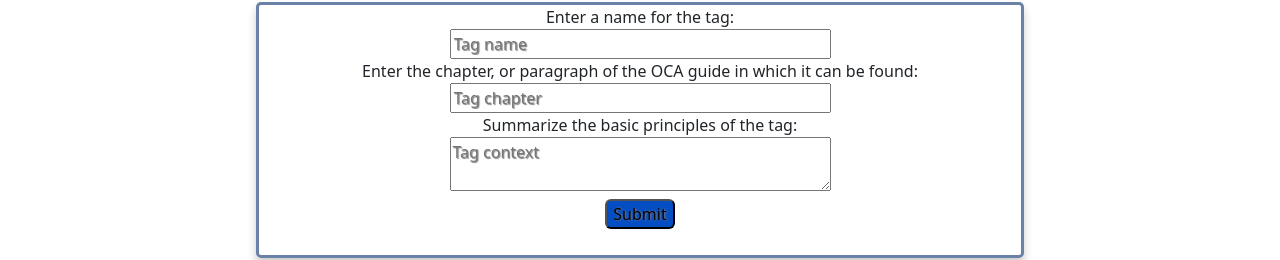
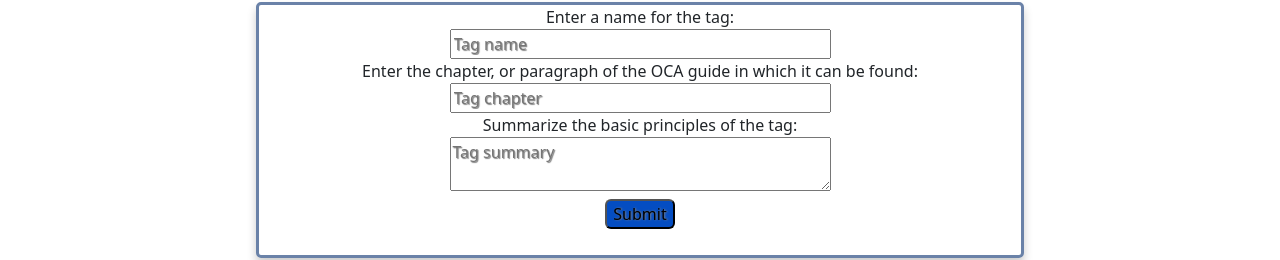
Before and after one commit to RaafiKuijper/OCA-app, a React (Vite) app in the folder frontend/: page /tags in a window 1280 px wide. Shown: the part 198-458 px from the top of the page. Built offline with nearby package versions, Linux system fonts and the light colour scheme; no server answers.

Commit message:
Empty tag fix
Using some logic empty tags are now not added to the database.

Also resolved a <p/> inside a <p/> issue with Raafi's help.

```diff
--- a/frontend/src/Tag/CreateTagComponent.tsx
+++ b/frontend/src/Tag/CreateTagComponent.tsx
@@ -12,12 +12,17 @@ function CreateTagComponent() {
   const [count, setCount] = useState<number>(0); // count is used to only show this message upon creation of a tag
 
   const postData = async () => {
+    if (!tagName || !tagChapter || !tagSummary) {
+      console.error("Can't submit empty Tag.");
+      setDispText(`Please enter a tag name, the chapter or paragraph it can be read about and a basic summary.`);
+    } else {
       await axios.post(`http://localhost:8080/api/v1/tags/add`, {
         name: tagName,
         chapter: tagChapter,
         summary: tagSummary,
       });
       setCount(count + 1);
+    }
   };
 
   useEffect(() => {
@@ -60,8 +65,11 @@ function CreateTagComponent() {
         <br />
         Summarize the basic principles of the tag:
         <br />
-        <textarea className={classes.createTagInput} placeholder="Tag context" onChange={(e) => setTagSummary(e.target.value)}>
-        </textarea>
+        <textarea
+          className={classes.createTagInput}
+          placeholder="Tag summary"
+          onChange={(e) => setTagSummary(e.target.value)}
+        ></textarea>
         <br />
         <button className={classes.tagSubmitButton} type="submit">
           Submit
--- a/frontend/src/Tag/ViewTagComponent.tsx
+++ b/frontend/src/Tag/ViewTagComponent.tsx
@@ -16,16 +16,16 @@ function ViewTagComponent(props: { count: number }) {
   }, [props.count]);
 
   return (
-    <p className={classes.createTagView}>
+    <div className={classes.createTagView}>
       Tags in database:{" "}
       {tags.map((tag) => (
         <p key={tag.id}>
           {tag.name} OCA certifaction guide chapter: {tag.chapter}.
           <br />
           {tag.summary}
-        </p>
+        </ p>
       ))}
-    </ p>
+    </ div>
   );
 }
 
```
Lines whose indentation alone changed are shown as unchanged.
